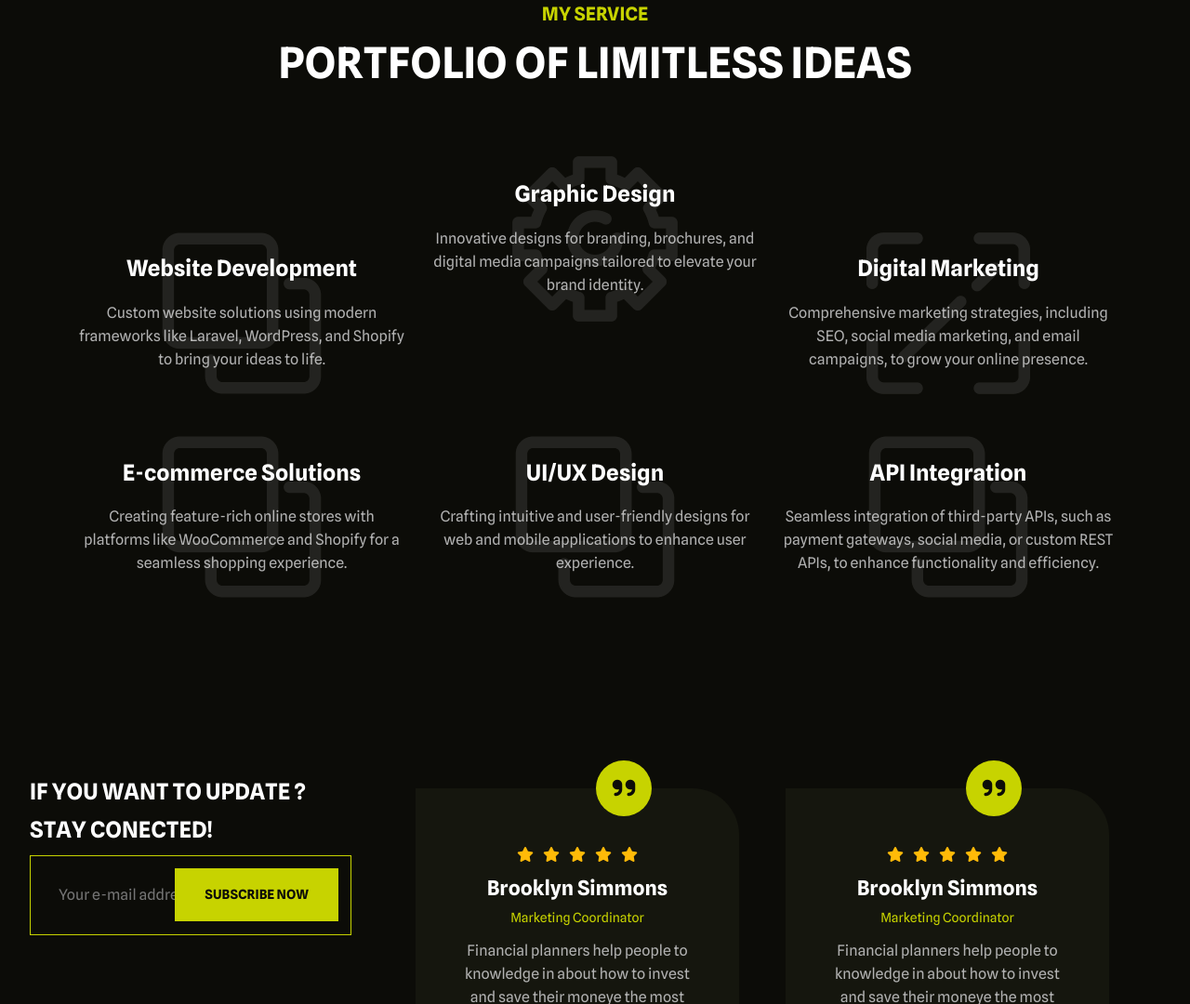
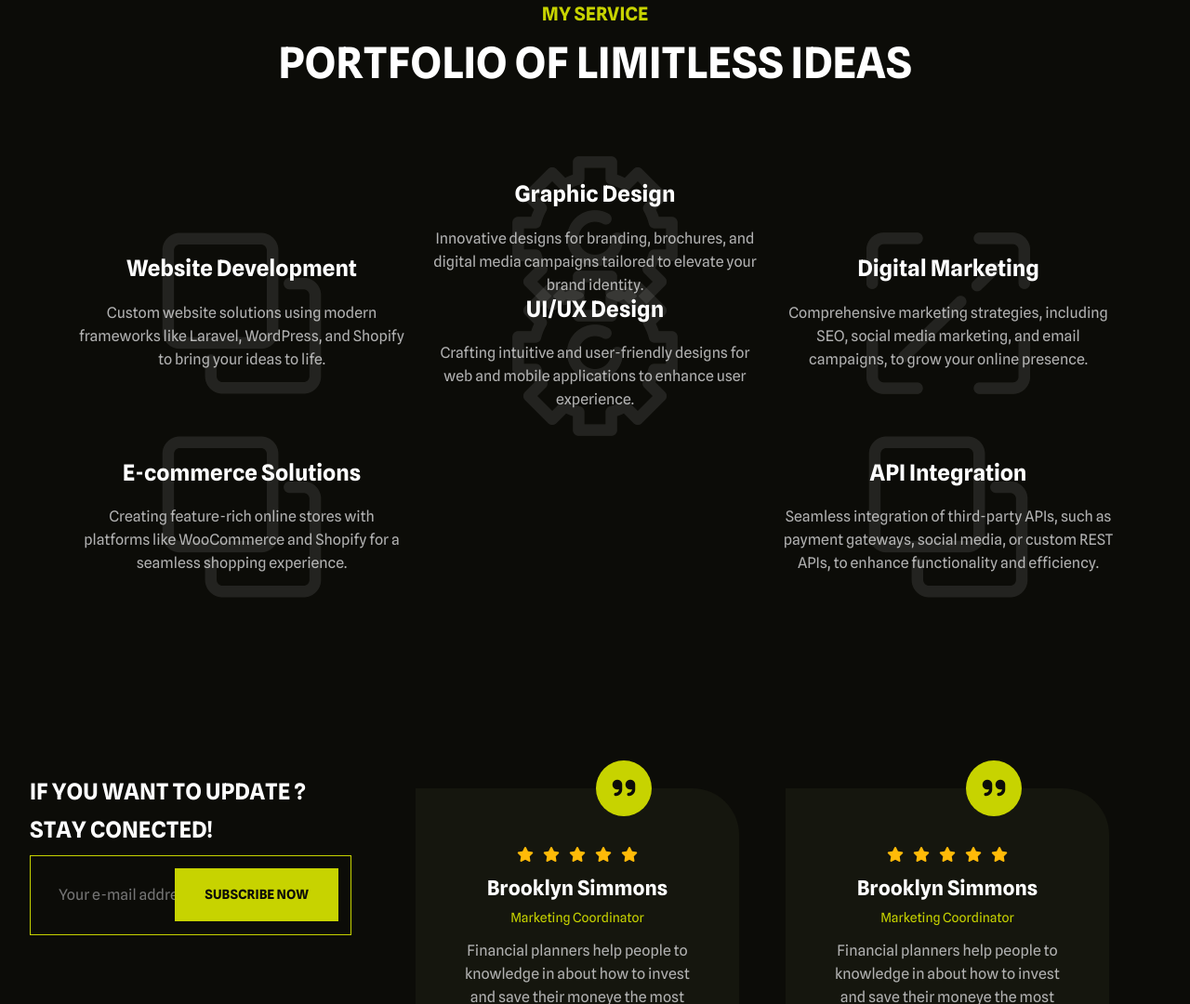
Before and after one commit to Abhi-887/abhishek, a plain HTML site: page index.html in a window 1280 px wide. Shown: the part 3210-4290 px from the top of the page at 93% size. Drawn offline with Linux system fonts and the light colour scheme; files whose address does not match are found by name.

Commit message:
Update index.html

```diff
--- a/index.html
+++ b/index.html
@@ -535,15 +535,16 @@
                   </p>
                 </div>
               </div>
-              <div class="col-xl-4 col-lg-4 col-md-6 mt-5 pt-5">
+              <div class="col-xl-4 col-lg-4 col-md-6">
                 <div
-                  class="tf__single_service_2"
+                  class="tf__single_service_2 tf__single_service_3"
                   data-animation="fade-bottom"
                   data-offset="100"
+                  data-delay=".25"
                 >
                   <div class="tf__single_service_2_img">
                     <img
-                      src="images/service_4.png"
+                      src="images/service_6.png"
                       alt="service"
                       class="img-fluid w-100"
                     />
```
